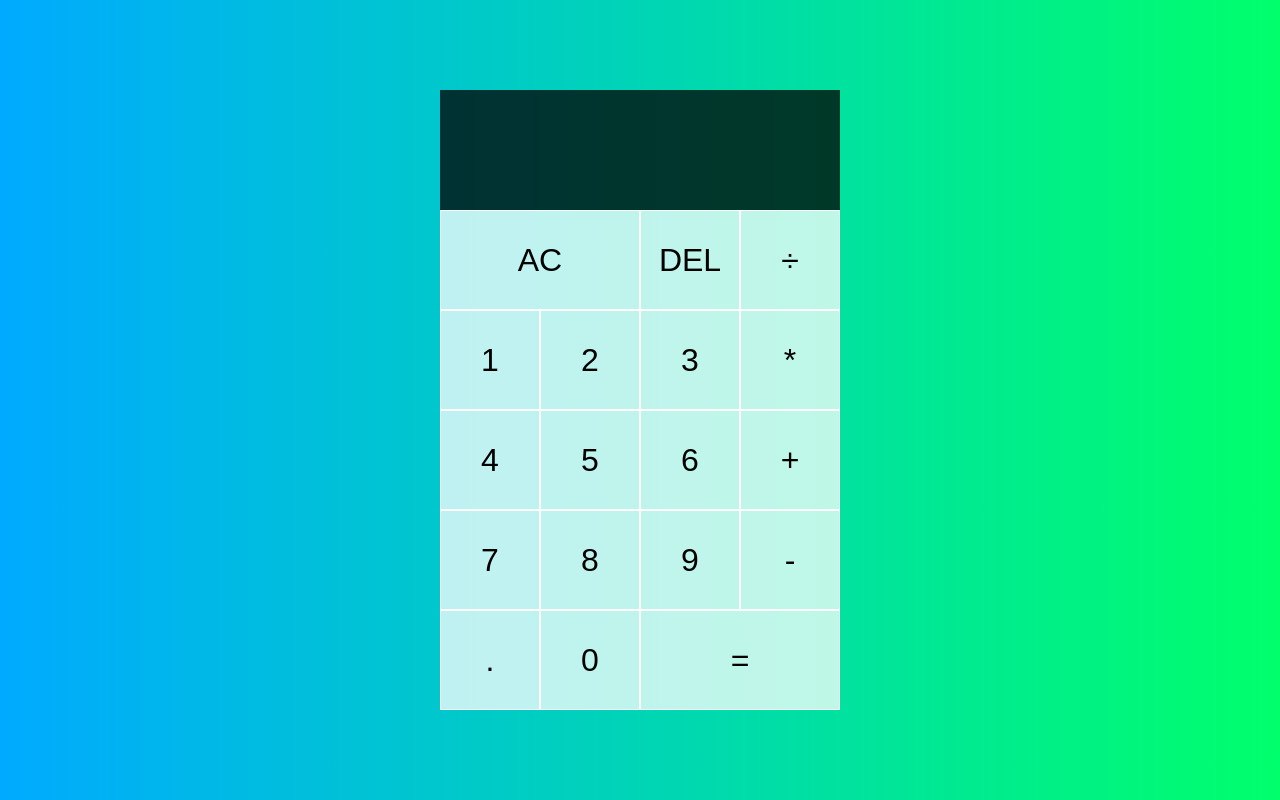
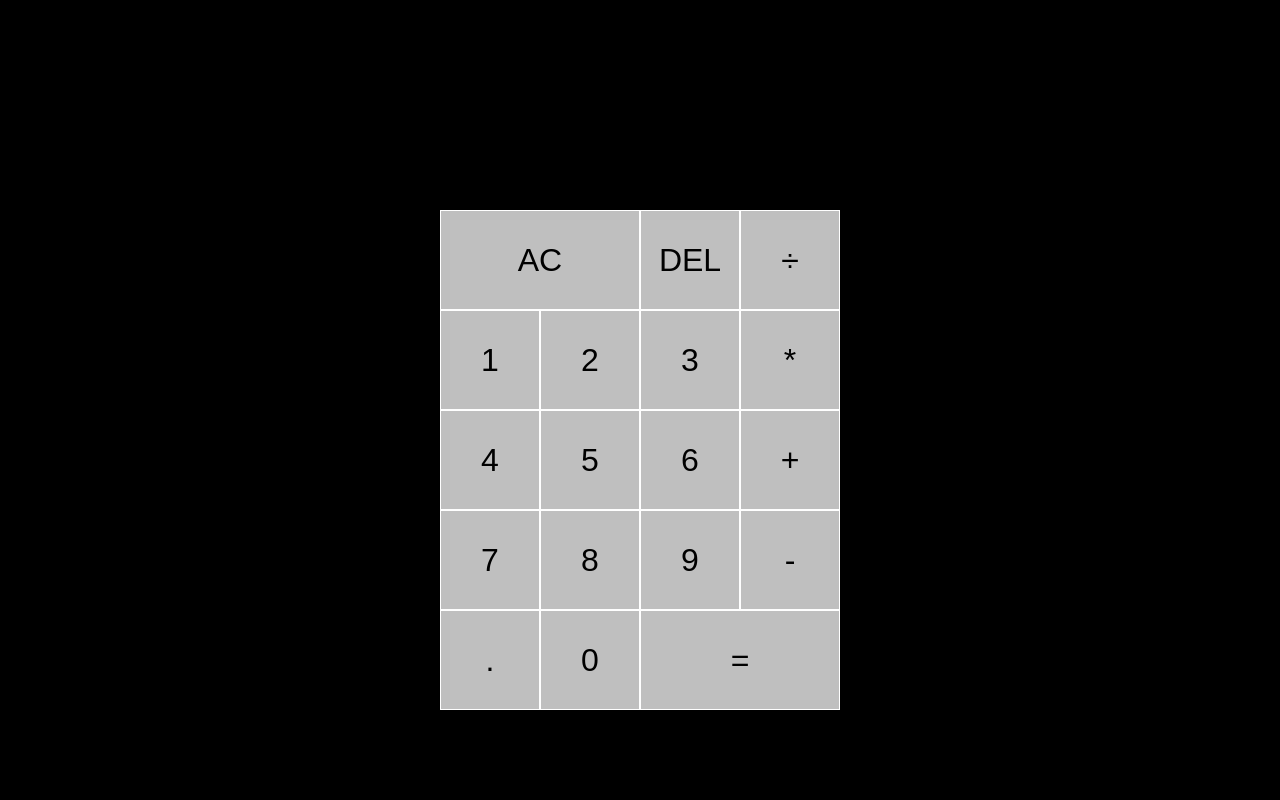
Before and after one commit to kadeekshitha/CALculator, a plain HTML site: page index.html in a window 1280 px wide. Drawn offline with Linux system fonts and the light colour scheme.

Commit message:
first commit

```diff
--- a/cal.css
+++ b/cal.css
@@ -7,7 +7,7 @@
   body {
     padding: 0;
     margin: 0;
-    background: linear-gradient(to right, #00AAFF, #00FF6C);
+    background: black;
   }
 
   .calculator-grid {
```
